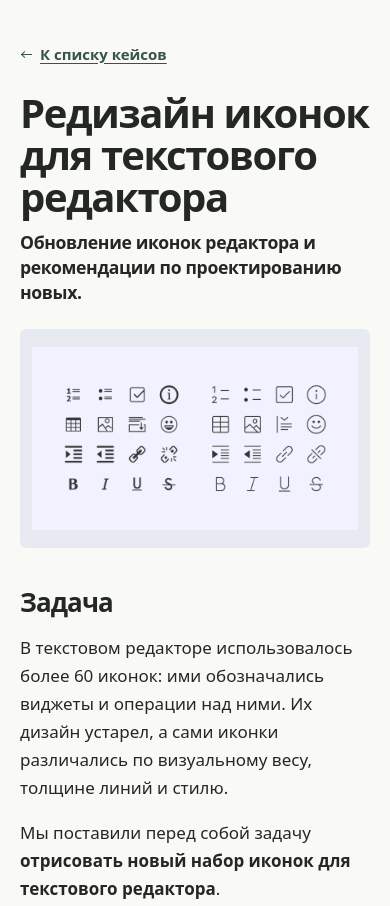
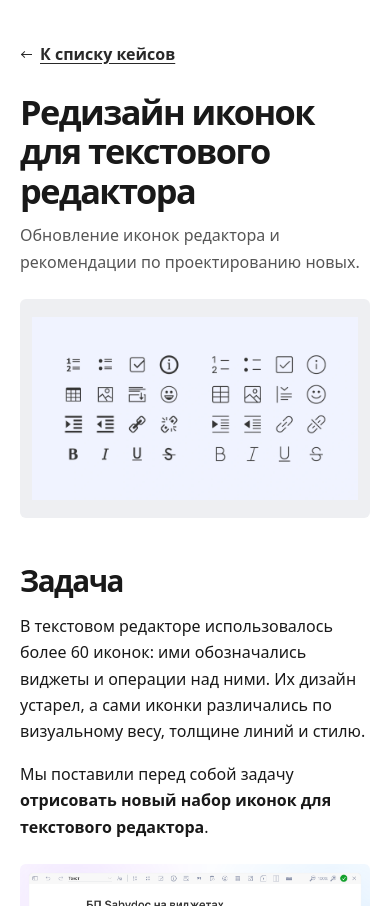
Before and after one commit to pershmary/portfolio, an Astro site: page /cases/editor-icons/ in a window 390 px wide. Shown: the top 906 px of the page. Built offline with nearby package versions, Linux system fonts and the light colour scheme; Astro itself is replaced by a stand-in of ours.

Commit message:
Match case study typography and colors to the homepage

```diff
--- a/src/layouts/CaseLayout.astro
+++ b/src/layouts/CaseLayout.astro
@@ -20,7 +20,7 @@ const meta = [data.role, data.year, data.readingTime && `${data.readingTime} м
     <header class="case-intro">
       <a class="text-link back-link" href={sitePath(showWork ? '/#cases' : '/')}><span class="arrow arrow-left" aria-hidden="true"></span> {showWork ? 'К списку кейсов' : 'На главную'}</a>
       <h1>{data.title}</h1>
-      <p class="hero-lead">{data.summary}</p>
+      <p class="summary">{data.summary}</p>
       {meta.length > 0 && <ul class="case-facts">{meta.map((item) => <li>{item}</li>)}</ul>}
       {data.tags && data.tags.length > 0 && <p class="case-tags">{data.tags.join(' · ')}</p>}
     </header>
--- a/src/layouts/SiteLayout.astro
+++ b/src/layouts/SiteLayout.astro
@@ -33,7 +33,7 @@ const ogImage = Astro.site && socialImage
     <meta name="viewport" content="width=device-width, initial-scale=1" />
     <title>{title}</title>
     <meta name="description" content={description} />
-    <meta name="theme-color" content={home ? "#ffffff" : "#f9f9f6"} />
+    <meta name="theme-color" content={home || type === 'article' ? "#ffffff" : "#f9f9f6"} />
     {import.meta.env.DEV && <meta name="robots" content="noindex, nofollow" />}
     <link rel="icon" type="image/png" sizes="48x48" href={sitePath('/favicon.png')} />
     {canonical && <link rel="canonical" href={canonical} />}
@@ -46,7 +46,7 @@ const ogImage = Astro.site && socialImage
     {ogImage && <meta property="og:image" content={ogImage} />}
     {ogImage && socialImageAlt && <meta property="og:image:alt" content={socialImageAlt} />}
   </head>
-  <body class:list={{ "portfolio-home": home }}>
+  <body class:list={{ "portfolio-home": home, "portfolio-case": type === 'article' }}>
     <a class="skip-link" href="#main">К содержанию</a>
     <main class="container" id="main">
       <slot />
--- a/src/styles/home.css
+++ b/src/styles/home.css
@@ -1,13 +1,4 @@
 .portfolio-home {
-  --page: #fff;
-  --ink: #191919;
-  --muted: #565656;
-  --accent: #292929;
-  --line: #dededb;
-  --portrait: #f3f3f0;
-  --sage: #edf0ed;
-  --sand: #f1ede8;
-  --slate: #eeeff2;
   --gutter: clamp(10px, 2.5vw, 36px);
   --content-width: calc(50% + 620px);
   --column-gap: clamp(16px, 2vw, 28px);
@@ -30,11 +21,6 @@
 .portfolio-home .hero h1 {
   max-width: 19ch;
   margin-inline: auto;
-  font-weight: var(--weight-semibold);
-  font-size: clamp(2.65rem, 4.9vw, 4rem);
-  line-height: 1.15;
-  letter-spacing: -0.045em;
-  text-wrap: balance;
 }
 .portfolio-home .hero .contact-links { margin-top: 9px; justify-content: center; }
 .portfolio-home .hero .contact-links li:nth-child(2) {
@@ -49,19 +35,6 @@
   border-radius: 50%;
   background: var(--muted);
 }
-.portfolio-home .contact-links a {
-  padding: 0;
-  border: 0;
-  gap: 7px;
-  font-size: 1rem;
-  font-weight: var(--weight-semibold);
-  text-decoration: underline;
-}
-.portfolio-home .contact-links a:hover {
-  background: transparent;
-  color: var(--ink);
-  text-decoration-thickness: 2px;
-}
 .portfolio-home .hero-bio {
   max-width: 64ch;
   margin-inline: auto;
@@ -69,17 +42,11 @@
   font-size: 1rem;
 }
 
-.portfolio-home .section h2 {
-  font-size: clamp(1.85rem, 3.3vw, 2.8rem);
-  font-weight: var(--weight-semibold);
-  letter-spacing: -0.05em;
-}
 .portfolio-home .section { padding-top: clamp(22px, 3vw, 38px); }
 .portfolio-home #cases { border-top: 0; padding-top: 0; }
 .portfolio-home .case-grid { row-gap: clamp(28px, 4vw, 48px); }
 .portfolio-home .case-card .case-cover { aspect-ratio: 16 / 9; padding: 0; border-radius: 20px; }
 .portfolio-home .case-card .case-cover img { object-fit: cover; }
-.portfolio-home .case-heading h3 { font-weight: var(--weight-semibold); }
 .portfolio-home .case-caption .summary { max-width: 54ch; }
 .case-card-text {
   padding: 20px 0 3px;
@@ -96,8 +63,6 @@
 .portfolio-home .concept-heading { margin-bottom: 13px; }
 .portfolio-home .concept-images { grid-template-columns: repeat(2, minmax(0, 400px)); }
 .portfolio-home .concept-screen { background: #e9e9e7; }
-.portfolio-home .footer { background: var(--page); }
-.portfolio-home .footer-inner { border-top: 1px solid var(--line); }
 
 @media (min-width: 1024px) {
   .portfolio-home {
@@ -112,6 +77,5 @@
   }
   .portfolio-home .hero-portrait { max-width: 116px; }
   .portfolio-home .hero-portrait .media-placeholder { font-size: 0.6875rem; }
-  .portfolio-home .hero h1 { font-size: clamp(2rem, 8.8vw, 3.5rem); }
   .portfolio-home .concept-images { grid-template-columns: minmax(0, 1fr); }
 }
--- a/src/styles/site.css
+++ b/src/styles/site.css
@@ -23,6 +23,18 @@
   --motion: 160ms ease;
 }
 
+:is(.portfolio-home, .portfolio-case) {
+  --page: #fff;
+  --ink: #191919;
+  --muted: #565656;
+  --accent: #292929;
+  --line: #dededb;
+  --portrait: #f3f3f0;
+  --sage: #edf0ed;
+  --sand: #f1ede8;
+  --slate: #eeeff2;
+}
+
 *, *::before, *::after { box-sizing: border-box; }
 body {
   margin: 0;
@@ -44,6 +56,23 @@ h1, h2, h3 {
 h1 { font-size: clamp(2.5rem, 4.55vw, 4.25rem); line-height: 1.05; }
 h2 { font-size: clamp(2rem, 3.4vw, 3.1rem); line-height: 1.12; }
 h3 { font-size: clamp(1.15rem, 1.55vw, 1.35rem); line-height: 1.3; }
+
+.portfolio-home .hero h1,
+.case-intro h1 {
+  font-weight: var(--weight-semibold);
+  font-size: clamp(2.65rem, 4.9vw, 4rem);
+  line-height: 1.15;
+  letter-spacing: -0.045em;
+  text-wrap: balance;
+}
+.portfolio-home .section h2,
+.case-prose > h2 {
+  font-size: clamp(1.85rem, 3.3vw, 2.8rem);
+  font-weight: var(--weight-semibold);
+  letter-spacing: -0.05em;
+}
+.portfolio-home .case-heading h3,
+.case-prose > h3 { font-weight: var(--weight-semibold); }
 
 .container { width: min(calc(100% - 2 * var(--gutter)), var(--content-width)); margin-inline: auto; }
 
@@ -78,13 +107,6 @@ h3 { font-size: clamp(1.15rem, 1.55vw, 1.35rem); line-height: 1.3; }
   width: 100%;
   aspect-ratio: 1.27;
   background: var(--portrait);
-}
-.hero-lead {
-  margin-top: 19px;
-  font-size: clamp(1.1rem, 1.75vw, 1.375rem);
-  font-weight: var(--weight-semibold);
-  line-height: 1.42;
-  letter-spacing: -0.02em;
 }
 .hero-bio {
   max-width: 56ch;
@@ -145,6 +167,17 @@ h3 { font-size: clamp(1.15rem, 1.55vw, 1.35rem); line-height: 1.3; }
 
 .contact-icon { width: 1.125rem; height: 1.125rem; flex: none; }
 .contact-links a:hover { background: var(--accent); color: var(--white); }
+:is(.portfolio-home, .portfolio-case) .contact-links a {
+  padding: 0;
+  border: 0;
+  gap: 7px;
+  text-decoration: underline;
+}
+:is(.portfolio-home, .portfolio-case) .contact-links a:hover {
+  background: transparent;
+  color: var(--ink);
+  text-decoration-thickness: 2px;
+}
 
 .section { border-top: 1px solid var(--line); padding-top: clamp(24px, 3vw, 40px); }
 .section + .section { margin-top: var(--section-gap); }
@@ -297,6 +330,8 @@ figcaption { margin-top: 8px; color: var(--muted); font-size: 0.875rem; }
   padding-block: clamp(24px, 3vw, 44px);
 }
 .footer .contact-links { flex-direction: column; align-items: flex-start; }
+:is(.portfolio-home, .portfolio-case) .footer { background: var(--page); }
+:is(.portfolio-home, .portfolio-case) .footer-inner { border-top: 1px solid var(--line); }
 .text-link {
   display: inline-flex;
   align-items: center;
@@ -307,11 +342,16 @@ figcaption { margin-top: 8px; color: var(--muted); font-size: 0.875rem; }
   font-weight: var(--weight-bold);
 }
 .text-link:hover { text-decoration-thickness: 2px; }
+:is(.portfolio-home, .portfolio-case) .contact-links a,
+.portfolio-case .text-link {
+  font-size: 1rem;
+  font-weight: var(--weight-semibold);
+}
 
 .case-intro { padding-block: clamp(32px, 6vw, 80px) clamp(24px, 4vw, 56px); }
 .back-link { margin-bottom: clamp(16px, 3vw, 40px); }
 .case-intro h1 { max-width: 22ch; }
-.case-intro .hero-lead { max-width: var(--reading-width); }
+.case-intro .summary { max-width: var(--reading-width); margin-top: 19px; }
 .case-facts {
   display: flex;
   flex-wrap: wrap;
@@ -323,11 +363,10 @@ figcaption { margin-top: 8px; color: var(--muted); font-size: 0.875rem; }
 .case-facts, .case-tags { color: var(--muted); }
 .case-tags { margin-top: 8px; }
 .case-page > .case-cover { aspect-ratio: 2 / 1; }
-.case-prose { margin: clamp(36px, 7vw, 90px) auto 0; font-size: 1.0625rem; }
+.case-prose { margin: clamp(36px, 7vw, 90px) auto 0; }
 .case-prose > * { max-width: var(--reading-width); margin-inline: auto; }
 .case-prose > * + * { margin-top: 1em; }
 .case-prose > h2, .case-prose > h3 { margin-top: 1.55em; }
-.case-prose > h2 { font-size: clamp(1.625rem, 3vw, 2.25rem); }
 .case-prose > p:has(> img:only-child) { max-width: 960px; margin-block: clamp(24px, 4vw, 48px); }
 .case-prose > figure, .case-prose > .wide { max-width: 100%; margin-block: clamp(24px, 4vw, 48px); }
 .case-prose img { margin-inline: auto; }
@@ -356,7 +395,9 @@ figcaption { margin-top: 8px; color: var(--muted); font-size: 0.875rem; }
     padding-top: 25px;
   }
   .hero-portrait { max-width: 215px; aspect-ratio: 1.34; }
-  .hero-lead { margin-top: 12px; }
+  .portfolio-home .hero h1,
+  .case-intro h1 { font-size: clamp(2rem, 8.8vw, 3.5rem); }
+  .case-intro .summary { margin-top: 12px; }
   .hero-bio { margin-top: 15px; font-size: 0.9375rem; }
   .hero .contact-links { margin-top: 17px; }
   .case-grid { grid-template-columns: 1fr; }
```
